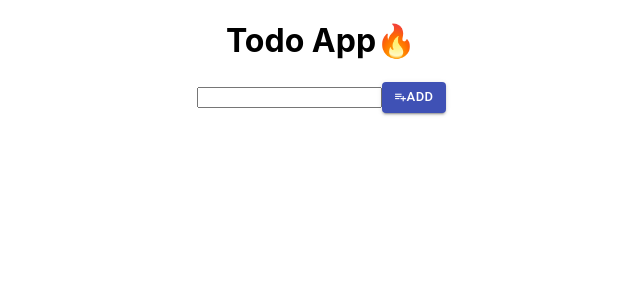
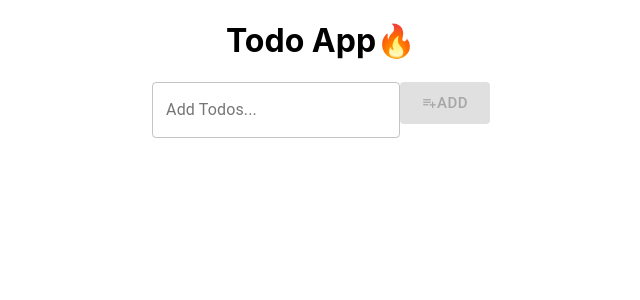
Before and after one commit to sakilk130/react-firebase-todo-app, a React (Create React App) app: page / in a window 1280 px wide. Shown: the top 300 px of the page, without its empty margins (319-959 px from the left). Built offline with nearby package versions, Linux system fonts and the light colour scheme.

Commit message:
add input field from mui

```diff
--- a/src/components/Todo.jsx
+++ b/src/components/Todo.jsx
@@ -1,5 +1,5 @@
 import React, { useState } from 'react';
-import { Button } from '@material-ui/core';
+import { Button, TextField } from '@material-ui/core';
 import { CgPlayListAdd } from 'react-icons/cg';
 
 function Todo() {
@@ -15,9 +15,15 @@ function Todo() {
   // button onClick
   const addTodos = (e) => {
     // console.log('object');
-    e.preventDefault();
-    setTodos([...todos, input]);
-    setInput('');
+
+    if (input === '') {
+      e.preventDefault();
+      console.log('Type Something ');
+    } else {
+      e.preventDefault();
+      setTodos([...todos, input]);
+      setInput('');
+    }
   };
 
   return (
@@ -25,14 +31,21 @@ function Todo() {
       <h1>Todo App🔥</h1>
 
       <form action="">
-        <input type="text" value={input} onChange={handleChange} />
-
+        {/* <input type="text" /> */}
+        <TextField
+          label="Add Todos..."
+          type="text"
+          variant="outlined"
+          value={input}
+          onChange={handleChange}
+        />
         <Button
           onClick={addTodos}
           type="submit"
           variant="contained"
           color="primary"
-          size="small"
+          size="large"
+          disabled={!input}
         >
           <CgPlayListAdd /> Add
         </Button>
```
